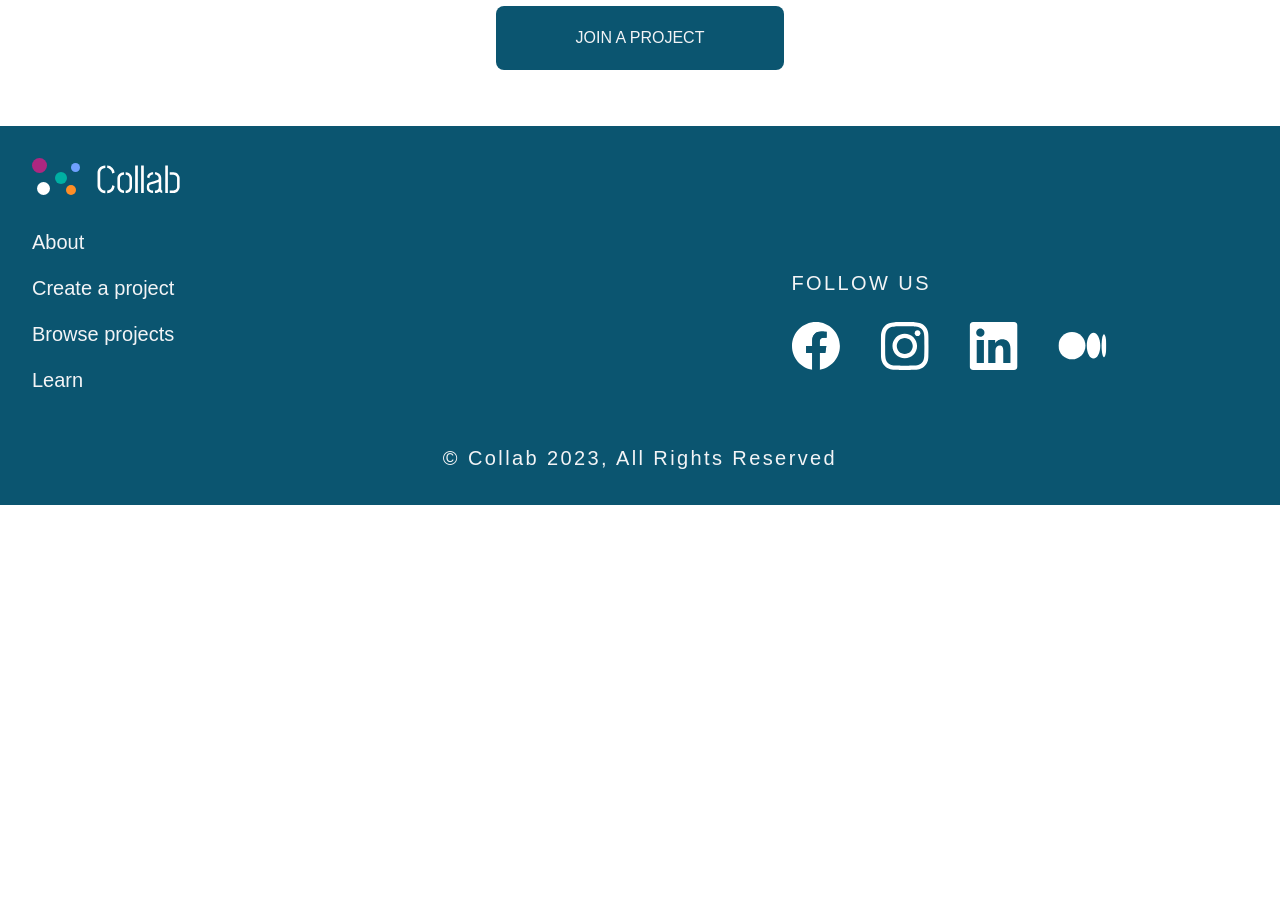
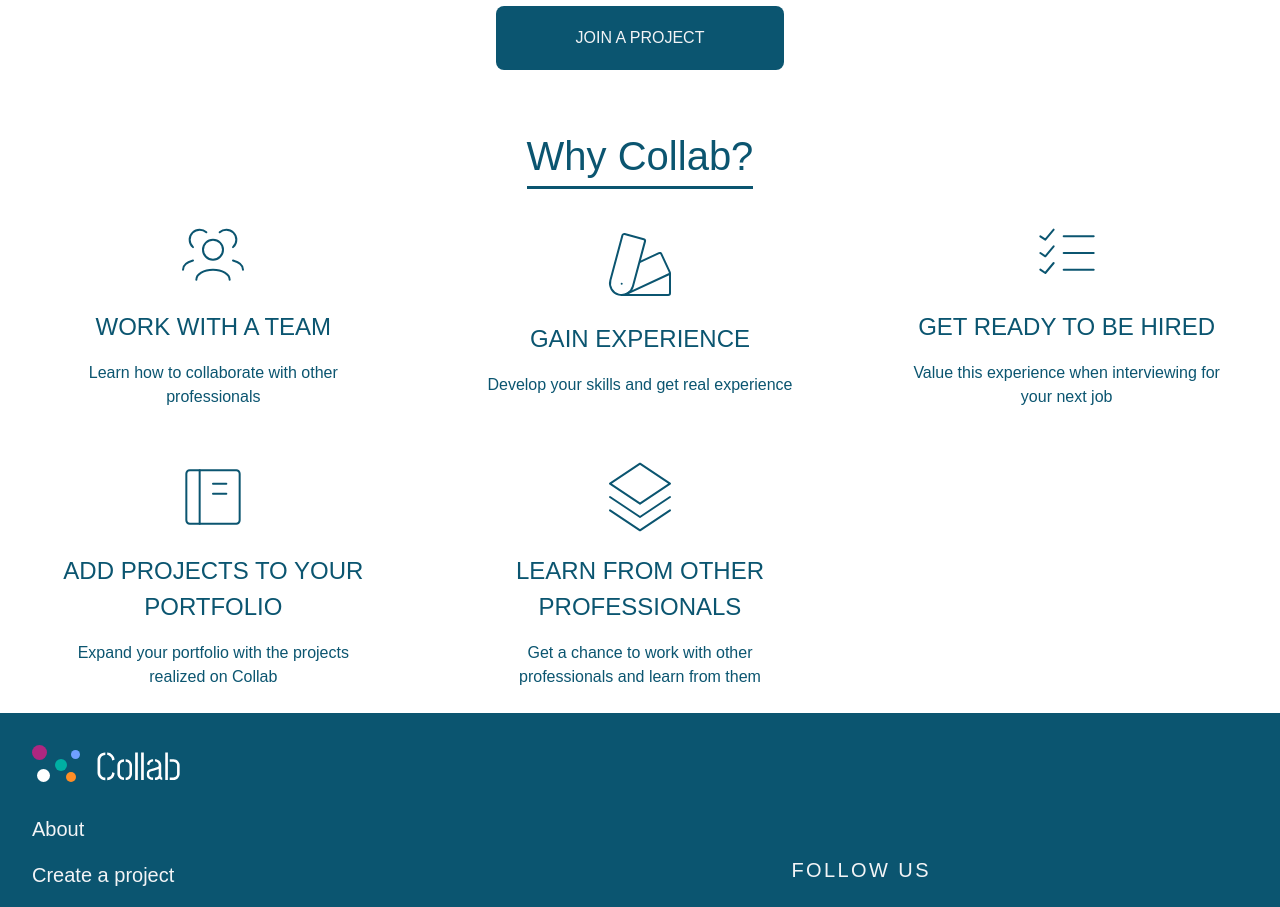
Before and after one commit to CollabDevTeam/collab-frontend, a Nuxt app: page / in a window 1280 px wide. Shown: the part 2220-3127 px from the top of the page. Before the commit the page ends 2725 px from the top, so only its background shows below. Built offline with nearby package versions, Linux system fonts and the light colour scheme.

Commit message:
create WhyCollab

```diff
--- a/assets/css/main.css
+++ b/assets/css/main.css
@@ -32,3 +32,7 @@ body {
 li > a {
   @apply duration-200 hover:opacity-60;
 }
+
+h2 {
+  @apply mx-auto w-fit border-b-[3px] border-primary text-2xl text-primary md:text-4xl;
+}
--- a/components/home/HowDoesItWork.vue
+++ b/components/home/HowDoesItWork.vue
@@ -1,11 +1,7 @@
 <template>
   <section class="px-5 py-14">
     <div class="mx-auto max-w-main text-center text-primary">
-      <h2
-        class="mx-auto w-fit border-b-[3px] border-primary text-2xl md:text-4xl"
-      >
-        How does it work?
-      </h2>
+      <h2>How does it work?</h2>
       <div
         v-for="item in sections"
         :key="item.subtitle.text"
--- /dev/null
+++ b/components/home/WhyCollab.vue
@@ -0,0 +1,58 @@
+<template>
+  <section class="mx-auto max-w-main">
+    <h2>Why Collab?</h2>
+    <div
+      class="grid grid-cols-1 place-items-center text-primary md:grid-cols-2 lg:grid-cols-3"
+    >
+      <div
+        v-for="item in cards"
+        :key="item.title"
+        class="flex max-w-[360px] flex-col items-center gap-4 p-6 text-center"
+      >
+        <img
+          :src="item.image"
+          :alt="item.alt"
+        />
+        <h4 class="text-xl">{{ item.title }}</h4>
+        <p class="font-light">{{ item.text }}</p>
+      </div>
+    </div>
+  </section>
+</template>
+
+<script setup lang="ts">
+  const cards = [
+    {
+      image: '/icons/users.svg',
+      alt: '',
+      title: 'WORK WITH A TEAM',
+      text: 'Learn how to collaborate with other professionals',
+    },
+    {
+      image: '/icons/skills-palete.svg',
+      alt: '',
+      title: 'GAIN EXPERIENCE',
+      text: 'Develop your skills and get real experience',
+    },
+    {
+      image: '/icons/check-list.svg',
+      alt: '',
+      title: 'GET READY TO BE HIRED',
+      text: 'Value this experience when interviewing for your next job',
+    },
+    {
+      image: '/icons/notebook.svg',
+      alt: '',
+      title: 'ADD PROJECTS TO YOUR PORTFOLIO',
+      text: 'Expand your portfolio with the projects realized on Collab',
+    },
+    {
+      image: '/icons/stack.svg',
+      alt: '',
+      title: 'LEARN FROM OTHER PROFESSIONALS',
+      text: 'Get a chance to work with other professionals and learn from them',
+    },
+  ];
+</script>
+
+<style scoped></style>
--- a/components/layout/header/index.vue
+++ b/components/layout/header/index.vue
@@ -1,6 +1,6 @@
 <template>
   <header
-    class="mx-auto flex w-full max-w-[100vw] items-center justify-between gap-10 overflow-x-hidden overflow-y-visible px-8 lg:max-w-main"
+    class="mx-auto flex w-full max-w-[100vw] items-center justify-between gap-10 overflow-x-hidden px-8 lg:max-w-main"
   >
     <nuxt-link to="/"
       ><img
@@ -32,7 +32,7 @@
 
   const navRef = ref(null);
   const isMenuOpen = ref(false);
-  const isMobileView = ref();
+  const isMobileView = ref(false);
 
   const toggleMenu = () => {
     if (isMobileView.value) {
--- a/pages/index.vue
+++ b/pages/index.vue
@@ -2,6 +2,7 @@
   <div>
     <home-hero />
     <home-HowDoesItWork />
+    <home-whyCollab />
   </div>
 </template>
 
```
